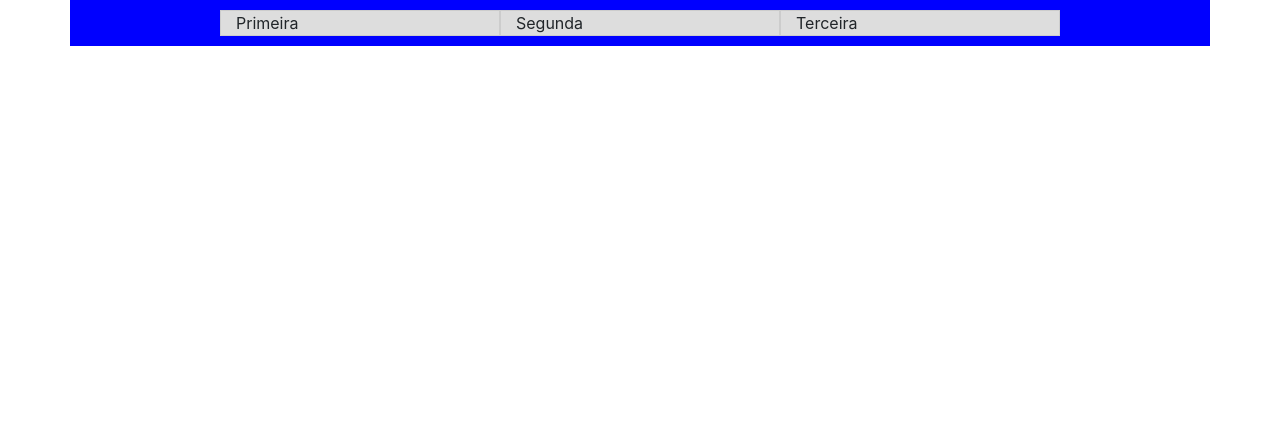
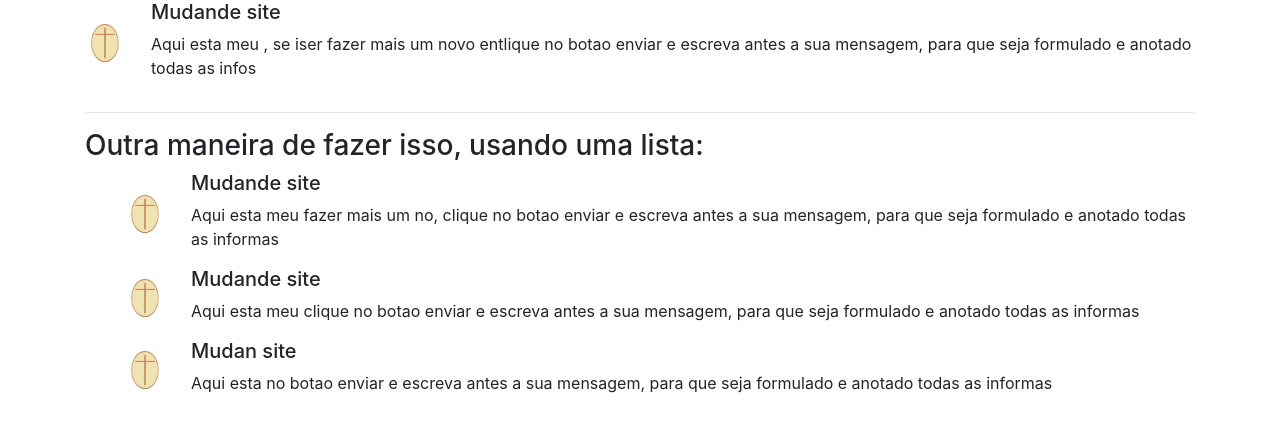
Before and after one commit to lufmalta/projetoteste2, a PHP site: page /projetoteste2/ in a window 1280 px wide. Shown: the top 432 px of the page. Run offline with PHP 8.4, Linux system fonts and the light colour scheme.

Commit message:
Bootstrap4- Media component

```diff
--- a/index.php
+++ b/index.php
@@ -3,29 +3,67 @@
 <head>
 	<meta charset="UTF-8"/>
 	<meta name="viewport" content="width=device-width, initial-scale=1, shrink-to-fit=no"/>
-	<!-- Traduzindo este meta: O width=device-width faz com que a width do site seja igual a width do dispositivo. O initial-scale=1 fala que o zoom inicial da pagina sera de 1 e não devera ser alterado pelo navegador, porque o bootstrap ja vai fazer essa função. E o shrink-to-fit=no, serve para o navegador não encolher os conteudos da pagina, no caso da pagina ficar melhor, e deixar que o bootstrap faça isso. -->
+
 	<link rel="stylesheet" type="text/css" href="assets/css/bootstrap4-css/bootstrap.min.css">
 	<title>Projeto Bootstrap 4</title>
 	<style type="text/css">
-		.row [class^=col-], .row .col { /*esse comando class^=col-, faz pegar todas as classes que tiverem pelo menos a palavra col-, ou seja é como o like do banco de dados, like col-%;*/
-			background-color:#DDD;
-			border:1px solid #CCC;
-		}
+	.avatar {
+		width:50px;
+		height:50px;
+	}
 
 
 	</style>
 </head>
 <body>
 
-	<!-- <section style="background-color:red;height:50px;"> -->
-		<div class="container" style="background-color: blue;">
-			<div class="row justify-content-center" style="padding:10px;">
-				<div class="col-3" ">Primeira</div>
-				<div class="col-3 ">Segunda</div>
-				<div class="col-3">Terceira</div>
+			<div class="container" >
+
+				<div class="media">
+					<img src="assets/images/cruz.png" class="mr-3 avatar align-self-center"> <!-- esse mr-3 e a margin para separar a imagem do texto -->
+					<div class="media_body">
+						<h5>Mudande site</h5>
+						<p>Aqui esta meu , se iser fazer mais um novo entlique no botao enviar e escreva antes a sua mensagem, para que seja formulado e anotado todas as infos</p>
+
+					</div>
+				</div>
+				<hr/>
+				<h3>Outra maneira de fazer isso, usando uma lista:</h3>
+
+				<ul class="list-unstylied" >
+					<li class="media">
+						<img src="assets/images/cruz.png" class="mr-3 avatar align-self-center"> <!-- esse mr-3 e a margin para separar a imagem do texto -->
+						<div class="media_body">
+						<h5>Mudande site</h5>
+						<p>Aqui esta meu fazer mais um no, clique no botao enviar e escreva antes a sua mensagem, para que seja formulado e anotado todas as informas</p>
+
+						</div>
+					</li>
+					<li class="media">
+						<img src="assets/images/cruz.png" class="mr-3 avatar align-self-center"> <!-- esse mr-3 e a margin para separar a imagem do texto -->
+						<div class="media_body">
+						<h5>Mudande site</h5>
+						<p>Aqui esta meu clique no botao enviar e escreva antes a sua mensagem, para que seja formulado e anotado todas as informas</p>
+
+						</div>
+					</li>
+					<li class="media" >
+						<img src="assets/images/cruz.png" class="mr-3 avatar align-self-center""> <!-- esse mr-3 e a margin para separar a imagem do texto -->
+						<div class="media_body" >
+						<h5>Mudan site</h5>
+						<p>Aqui esta no botao enviar e escreva antes a sua mensagem, para que seja formulado e anotado todas as informas</p>
+
+						</div>
+					</li>
+				</ul>
+
 			</div>
-		</div>
-	<!-- </section> -->
+
+
+
+
+
+
 
 
 
```
